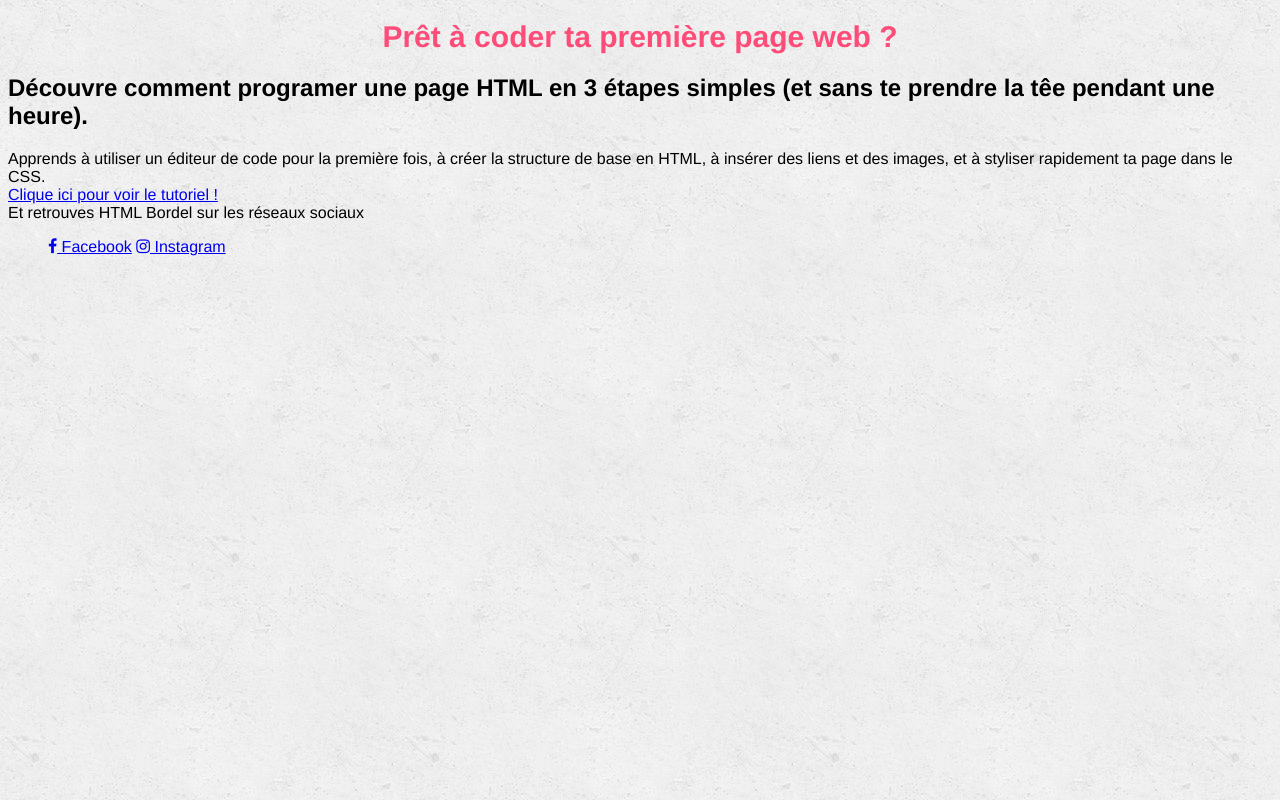
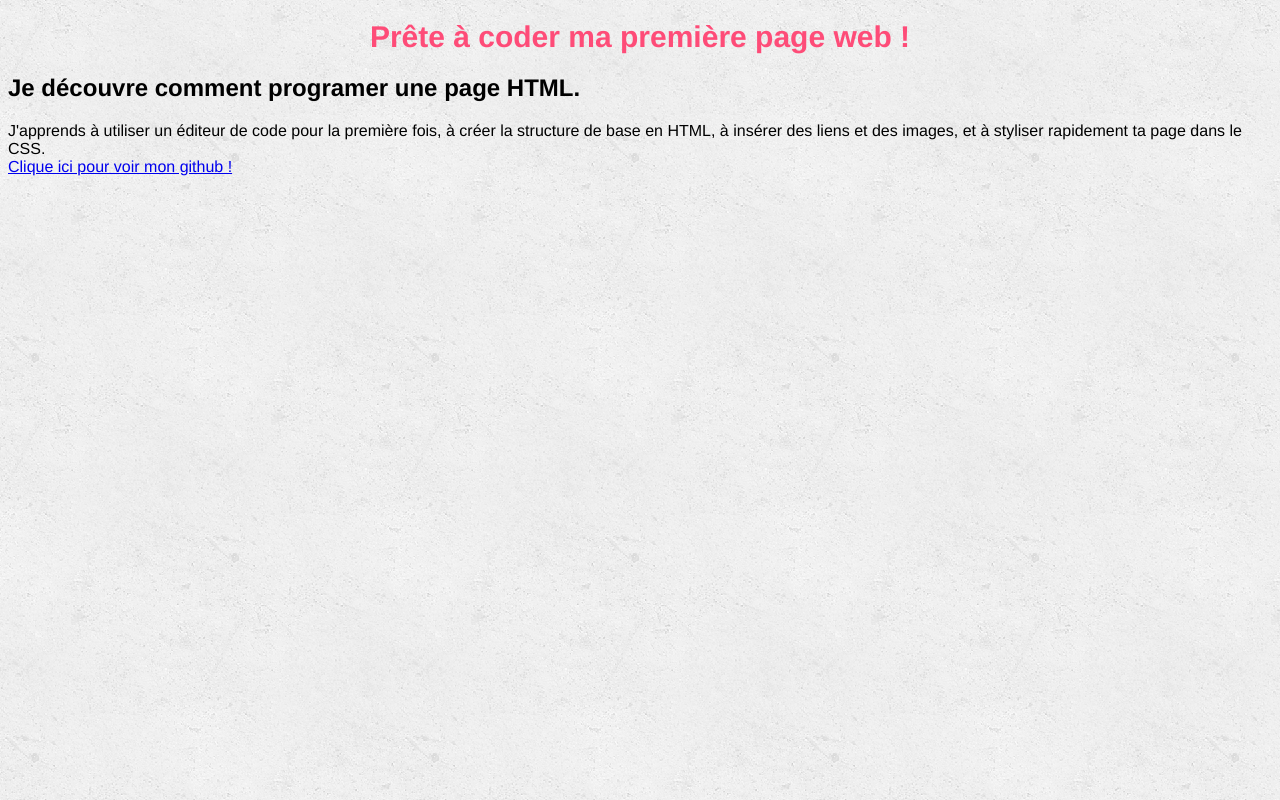
Before and after one commit to MarlouP/marloup.github.io, a plain HTML site: page index.html in a window 1280 px wide. Drawn offline with Linux system fonts and the light colour scheme.

Commit message:
Update index.html

```diff
--- a/index.html
+++ b/index.html
@@ -1,23 +1,19 @@
 <!DOCTYPE html>
 <html>
 	<head>
-		<title> Apprends à créer ta première page web ! </title>
+		<title> J'apprends à créer ma première page web ! </title>
 		<meta charset="UTF-8">
 		<link rel="stylesheet" href="https://maxcdn.bootstrapcdn.com/font-awesome/4.5.0/css/font-awesome.min.css">
 		<link rel="stylesheet" type="text/css" href="style.css">
 	</head>
 
 	<body>
-		<h1> Prêt à coder ta première page web ? </h1>
-			<h2> Découvre comment programer une page HTML en 3 étapes simples (et sans te prendre la têe pendant une heure). </h2>
-				<p> Apprends à utiliser un éditeur de code pour la première fois, à créer la structure de base en HTML, à insérer des liens et des images, et à styliser rapidement ta page dans le CSS.
+		<h1> Prête à coder ma première page web ! </h1>
+			<h2> Je découvre comment programer une page HTML. </h2>
+				<p> J'apprends à utiliser un éditeur de code pour la première fois, à créer la structure de base en HTML, à insérer des liens et des images, et à styliser rapidement ta page dans le CSS.
 				<br>
-				<a href="http://htmlbordel.fr/creer-une-page-html/">Clique ici pour voir le tutoriel ! </a>
+				<a href="https://github.com/MarlouP">Clique ici pour voir mon github ! </a>
 				<br>
-				Et retrouves HTML Bordel sur les réseaux sociaux</p>
-				<ul>
-					<li><a href="https://www.facebook.com/htmlbordel/"> <i class="fa fa-facebook"></i> Facebook</li></a>
-					<li><a href="https://www.instagram.com/htmlbordel/"> <i class="fa fa-instagram"></i> Instagram</li></a>
-				</ul>
+				</p>
 	</body>
 </html>
```
